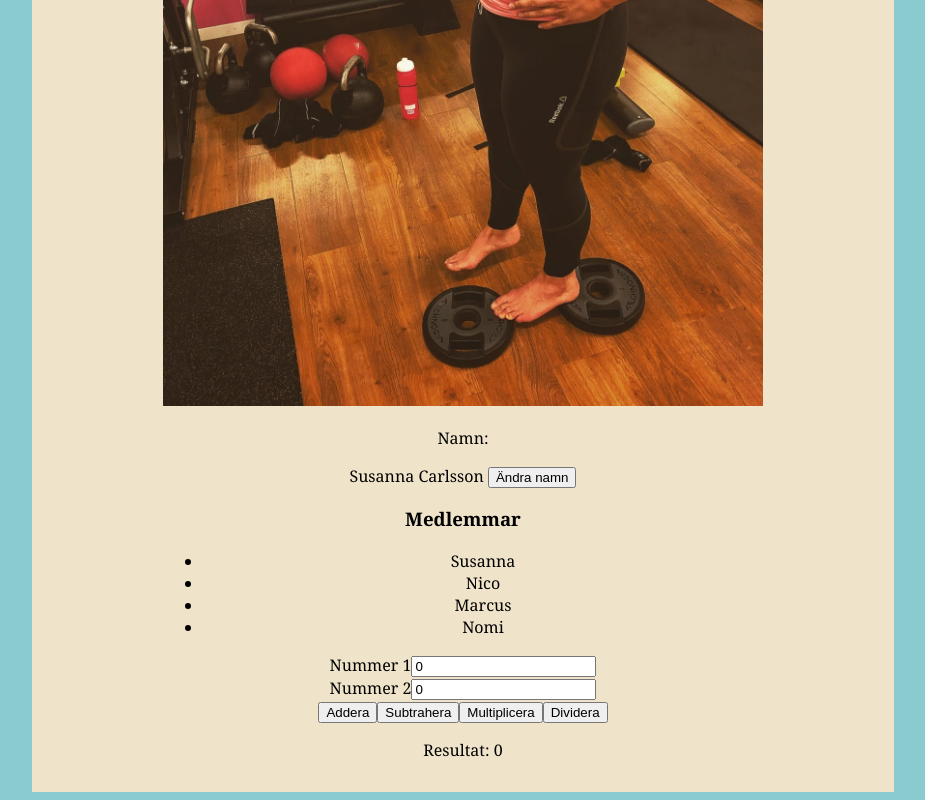
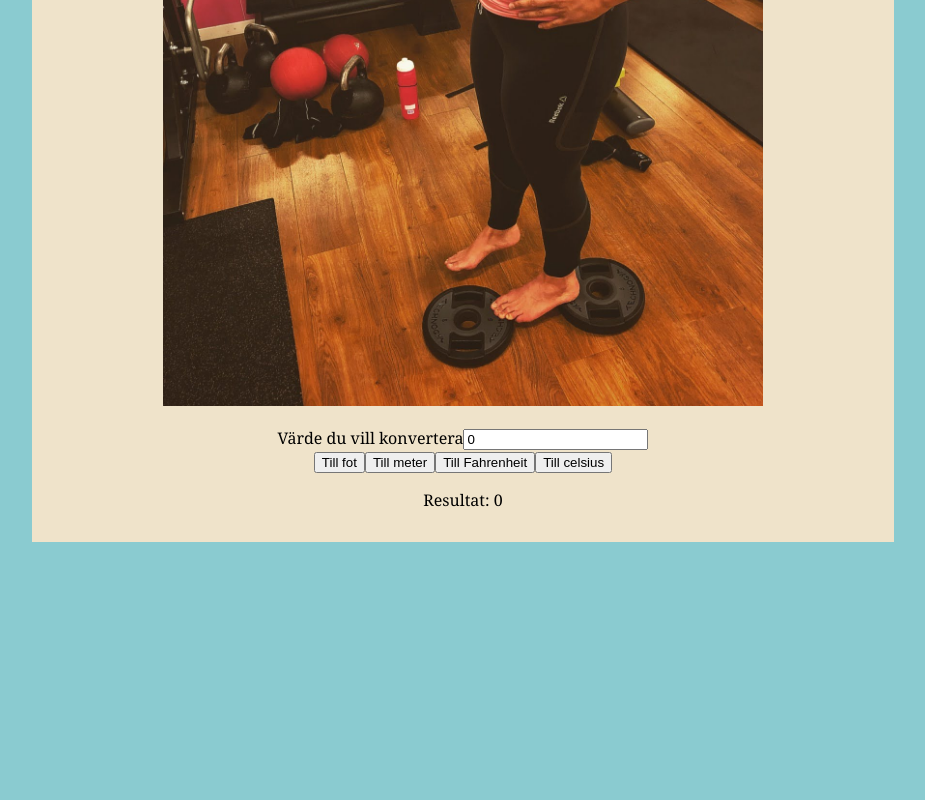
Before and after one commit to SusannaCarlsson90/typeScript-labb3, an Angular app: page /fun in a window 1280 px wide. Shown: the part 490-1290 px from the top of the page, without its empty margins (177-1102 px from the left). After the commit the page ends 1040 px from the top, so only its background shows below. Built offline with nearby package versions, Linux system fonts and the light colour scheme.

Commit message:
Ändrat metoder och knappar för att siffrorna istället ska omvandlas till det användaren önskar

```diff
--- a/src/app/fun/fun.html
+++ b/src/app/fun/fun.html
@@ -4,36 +4,18 @@
 <img [src]= "heroimage" alt ="Vet inte">
 </p>
 
-<p><strong>
 
-</strong>Namn:</p> {{firstname}} {{lastname}}
-
-<button (click) = "changeName()">Ändra namn</button>
-
-<h3>Medlemmar</h3>
-
-<ul>
-  @for(member of members; track $index)
-  {
-    <li>{{member}}</li>
-
-  }
-</ul>
 
 <div>
-  <label for="num1">Nummer 1</label>
+  <label for="num1">Värde du vill konvertera</label>
   <input type="number" id="num1" [(ngModel)]="num1">
-</div>
-<div>
-  <label for="num2">Nummer 2</label>
-  <input type="number" id="num2" [(ngModel)]="num2">
 </div>
 
 <div>
-  <button (click)="add()">Addera</button>
-  <button (click)="subtract()">Subtrahera</button>
-  <button (click)="multiply()">Multiplicera</button>
-  <button (click)="divide()">Dividera</button>
+  <button (click)="convertToFeet()">Till fot</button>
+  <button (click)="convertToMeters()">Till meter</button>
+  <button (click)="convertToFahrenheit()">Till Fahrenheit</button>
+  <button (click)="convertToCelsis()">Till celsius</button>
 </div>
 
 <div>
--- a/src/app/fun/fun.ts
+++ b/src/app/fun/fun.ts
@@ -8,23 +8,12 @@ import { FormsModule } from '@angular/forms';
   styleUrl: './fun.css',
 })
 export class Fun {
-  firstname: string = "Susanna";
-  lastname: string = "Carlsson";
-
-
-  members:string [] = ["Susanna", "Nico", "Marcus", "Nomi"]
-
   heroimage = "/images/IMG_0596.JPG";
-
-  changeName(): void {
-    this.firstname = "Lars";
-    this.lastname = "Lundin";
-  }
 
     //Properties
     num1: number = 0;
     num2: number = 0;
-    result: number = 0;
+    result: string | number = 0;
 
     //Methods
 //Meter till fot
```
